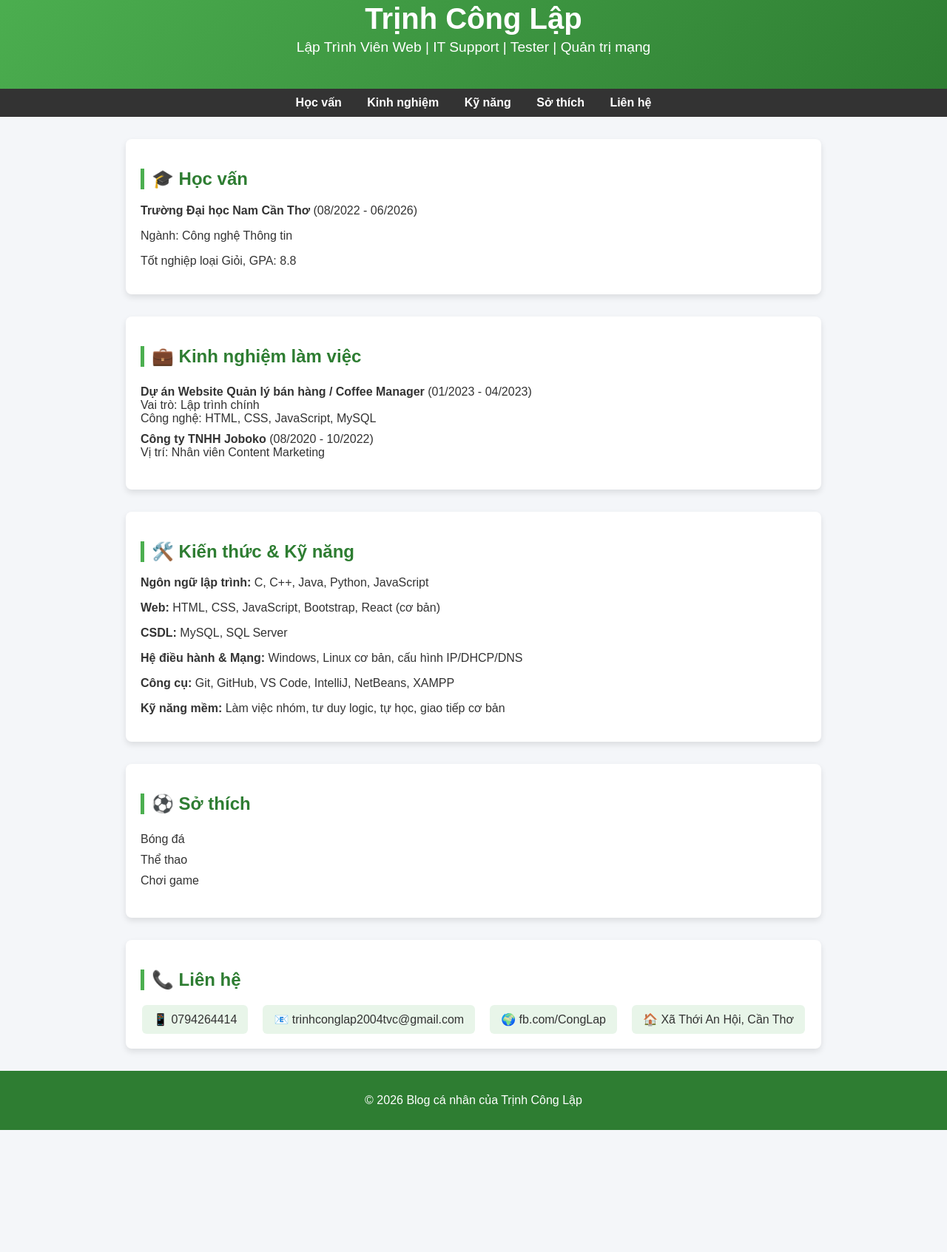
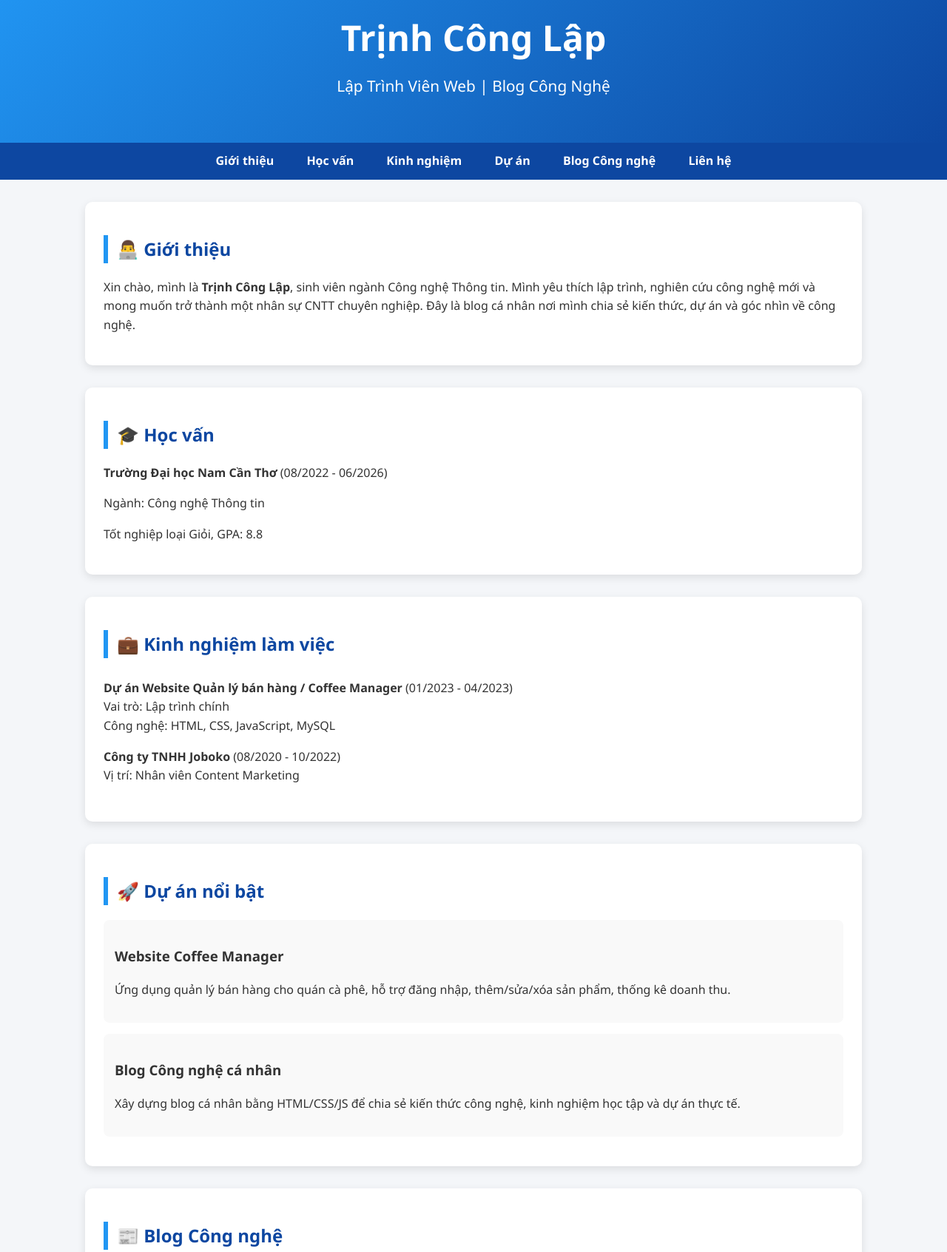
Before and after one commit to conglap2004/github.io, a plain HTML site: page index.html in a window 1280 px wide. Shown: the part 37-1730 px from the top of the page at 74% size. Before the commit the page ends 1565 px from the top, so only its background shows below. Drawn offline with Linux system fonts and the light colour scheme.

Commit message:
Update index.html

```diff
--- a/index.html
+++ b/index.html
@@ -2,68 +2,80 @@
 <html lang="vi">
 <head>
   <meta charset="UTF-8">
-  <title>Blog cá nhân - Trịnh Công Lập</title>
+  <title>Blog Công Nghệ - Trịnh Công Lập</title>
   <style>
     body {
-      font-family: Arial, sans-serif;
+      font-family: 'Segoe UI', Arial, sans-serif;
       margin: 0;
       background: #f4f6f9;
       color: #333;
+      line-height: 1.6;
     }
     header {
-      background: linear-gradient(135deg, #4CAF50, #2E7D32);
+      background: linear-gradient(135deg, #2196F3, #0D47A1);
       color: white;
       text-align: center;
-      padding: 40px 20px;
+      padding: 50px 20px;
+      animation: fadeIn 2s ease-in-out;
     }
     header h1 {
       margin: 0;
-      font-size: 2.5em;
+      font-size: 3em;
     }
     header p {
-      margin: 5px 0;
-      font-size: 1.2em;
+      margin: 10px 0;
+      font-size: 1.3em;
     }
     nav {
-      background: #333;
-      padding: 10px;
+      background: #0D47A1;
+      padding: 12px;
       text-align: center;
+      position: sticky;
+      top: 0;
+      z-index: 1000;
     }
     nav a {
       color: white;
       text-decoration: none;
-      margin: 0 15px;
+      margin: 0 20px;
       font-weight: bold;
+      transition: color 0.3s;
     }
     nav a:hover {
-      color: #4CAF50;
+      color: #FFEB3B;
     }
     section {
-      max-width: 900px;
+      max-width: 1000px;
       margin: 30px auto;
       background: white;
-      padding: 20px;
-      border-radius: 8px;
-      box-shadow: 0 4px 8px rgba(0,0,0,0.1);
+      padding: 25px;
+      border-radius: 10px;
+      box-shadow: 0 4px 12px rgba(0,0,0,0.1);
+      animation: slideUp 1s ease;
     }
     section h2 {
-      border-left: 5px solid #4CAF50;
-      padding-left: 10px;
-      color: #2E7D32;
+      border-left: 6px solid #2196F3;
+      padding-left: 12px;
+      color: #0D47A1;
     }
     ul {
       list-style: none;
       padding: 0;
     }
     ul li {
-      padding: 5px 0;
+      padding: 8px 0;
+      transition: transform 0.3s;
+    }
+    ul li:hover {
+      transform: translateX(5px);
+      color: #2196F3;
     }
     footer {
-      background: #2E7D32;
+      background: #0D47A1;
       color: white;
       text-align: center;
-      padding: 15px;
-      margin-top: 30px;
+      padding: 20px;
+      margin-top: 40px;
     }
     .contact-info {
       display: flex;
@@ -73,25 +85,55 @@
       margin-top: 15px;
     }
     .contact-info div {
-      background: #e8f5e9;
-      padding: 10px 15px;
-      border-radius: 6px;
+      background: #E3F2FD;
+      padding: 12px 18px;
+      border-radius: 8px;
+      transition: background 0.3s;
+    }
+    .contact-info div:hover {
+      background: #BBDEFB;
+    }
+    .project-card {
+      background: #f9f9f9;
+      padding: 15px;
+      border-radius: 8px;
+      margin-bottom: 15px;
+      transition: box-shadow 0.3s;
+    }
+    .project-card:hover {
+      box-shadow: 0 6px 14px rgba(0,0,0,0.15);
+    }
+    @keyframes fadeIn {
+      from {opacity: 0;}
+      to {opacity: 1;}
+    }
+    @keyframes slideUp {
+      from {transform: translateY(30px); opacity: 0;}
+      to {transform: translateY(0); opacity: 1;}
     }
   </style>
 </head>
 <body>
   <header>
     <h1>Trịnh Công Lập</h1>
-    <p>Lập Trình Viên Web | IT Support | Tester | Quản trị mạng</p>
+    <p>Lập Trình Viên Web | Blog Công Nghệ</p>
   </header>
 
   <nav>
+    <a href="#gioithieu">Giới thiệu</a>
     <a href="#hocvan">Học vấn</a>
     <a href="#kinhnghiem">Kinh nghiệm</a>
-    <a href="#kynang">Kỹ năng</a>
-    <a href="#sothich">Sở thích</a>
+    <a href="#duan">Dự án</a>
+    <a href="#blog">Blog Công nghệ</a>
     <a href="#lienhe">Liên hệ</a>
   </nav>
+
+  <section id="gioithieu">
+    <h2>👨‍💻 Giới thiệu</h2>
+    <p>Xin chào, mình là <strong>Trịnh Công Lập</strong>, sinh viên ngành Công nghệ Thông tin.
+    Mình yêu thích lập trình, nghiên cứu công nghệ mới và mong muốn trở thành một nhân sự CNTT chuyên nghiệp.
+    Đây là blog cá nhân nơi mình chia sẻ kiến thức, dự án và góc nhìn về công nghệ.</p>
+  </section>
 
   <section id="hocvan">
     <h2>🎓 Học vấn</h2>
@@ -113,22 +155,25 @@
     </ul>
   </section>
 
-  <section id="kynang">
-    <h2>🛠️ Kiến thức & Kỹ năng</h2>
-    <p><strong>Ngôn ngữ lập trình:</strong> C, C++, Java, Python, JavaScript</p>
-    <p><strong>Web:</strong> HTML, CSS, JavaScript, Bootstrap, React (cơ bản)</p>
-    <p><strong>CSDL:</strong> MySQL, SQL Server</p>
-    <p><strong>Hệ điều hành & Mạng:</strong> Windows, Linux cơ bản, cấu hình IP/DHCP/DNS</p>
-    <p><strong>Công cụ:</strong> Git, GitHub, VS Code, IntelliJ, NetBeans, XAMPP</p>
-    <p><strong>Kỹ năng mềm:</strong> Làm việc nhóm, tư duy logic, tự học, giao tiếp cơ bản</p>
+  <section id="duan">
+    <h2>🚀 Dự án nổi bật</h2>
+    <div class="project-card">
+      <h3>Website Coffee Manager</h3>
+      <p>Ứng dụng quản lý bán hàng cho quán cà phê, hỗ trợ đăng nhập, thêm/sửa/xóa sản phẩm, thống kê doanh thu.</p>
+    </div>
+    <div class="project-card">
+      <h3>Blog Công nghệ cá nhân</h3>
+      <p>Xây dựng blog cá nhân bằng HTML/CSS/JS để chia sẻ kiến thức công nghệ, kinh nghiệm học tập và dự án thực tế.</p>
+    </div>
   </section>
 
-  <section id="sothich">
-    <h2>⚽ Sở thích</h2>
+  <section id="blog">
+    <h2>📰 Blog Công nghệ</h2>
     <ul>
-      <li>Bóng đá</li>
-      <li>Thể thao</li>
-      <li>Chơi game</li>
+      <li><strong>AI và Machine Learning:</strong> Khám phá cách trí tuệ nhân tạo thay đổi thế giới.</li>
+      <li><strong>Web Development:</strong> Xu hướng mới trong React, Node.js và hệ sinh thái JavaScript.</li>
+      <li><strong>Cybersecurity:</strong> Tầm quan trọng của bảo mật thông tin trong thời đại số.</li>
+      <li><strong>Cloud Computing:</strong> Điện toán đám mây và ứng dụng trong doanh nghiệp hiện đại.</li>
     </ul>
   </section>
 
@@ -143,7 +188,7 @@
   </section>
 
   <footer>
-    <p>© 2026 Blog cá nhân của Trịnh Công Lập</p>
+    <p>© 2026 Blog Công Nghệ của Trịnh Công Lập</p>
   </footer>
 </body>
 </html>
```
